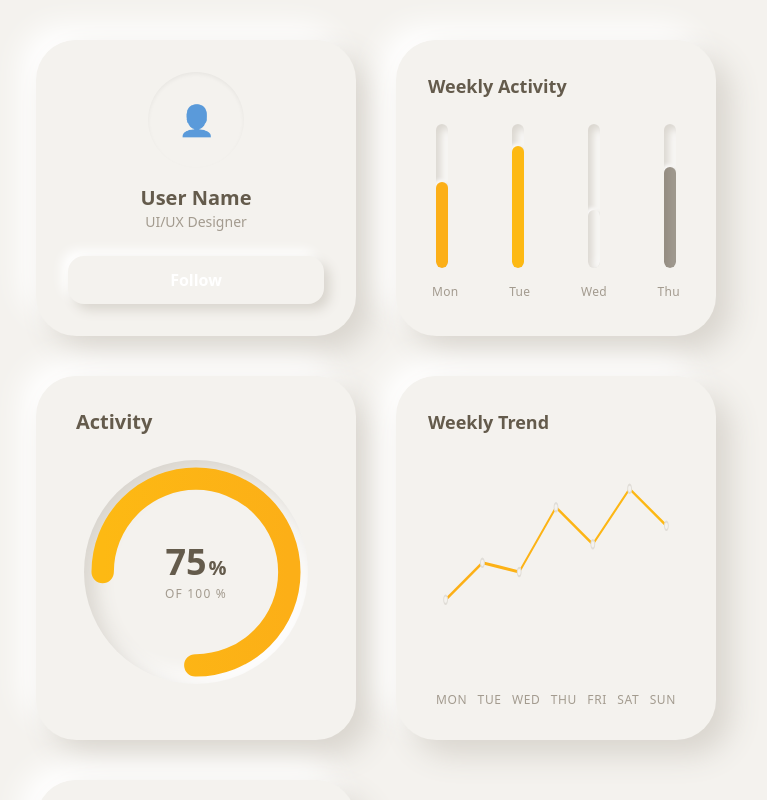
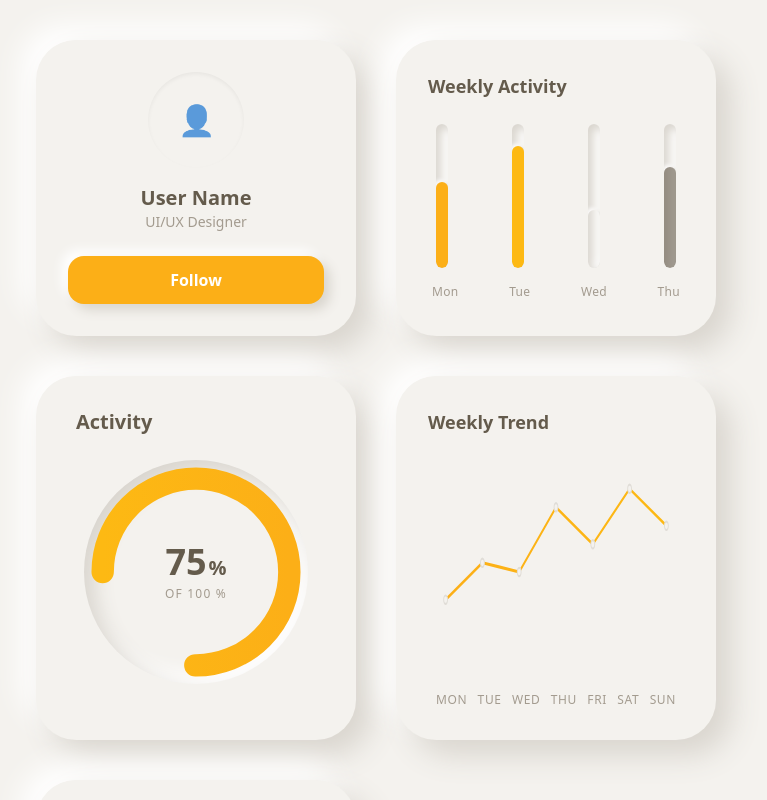
Before and after one commit to 20260304-KB7-27/back-gu, a Vue app: page / in a window 1280 px wide. Shown: the top 800 px of the page, without its empty margins (264-1031 px from the left). Built offline with nearby package versions, Linux system fonts and the light colour scheme.

Commit message:
fix : button style

```diff
--- a/package.json
+++ b/package.json
@@ -9,6 +9,7 @@
     "preview": "vite preview"
   },
   "dependencies": {
+    "@internationalized/date": "^3.12.0",
     "@tailwindcss/vite": "^4.2.2",
     "axios": "^1.14.0",
     "tailwindcss": "^4.2.2",
--- a/src/components/ButtonYellow.vue
+++ b/src/components/ButtonYellow.vue
@@ -21,7 +21,11 @@ const BtnYellowClass = computed(() => [
 </script>
 
 <template>
-  <button @click="toggle" :class="BtnYellowClass">
+  <button
+    @click="toggle"
+    :class="BtnYellowClass"
+    :style="!props.modelValue ? 'background-color: #fcaf17;' : ''"
+  >
     {{ props.modelValue ? 'Following' : 'Follow' }}
   </button>
 </template>
```
Also changed, not shown: 1 other file (tests, documents, lock files or other folders).
